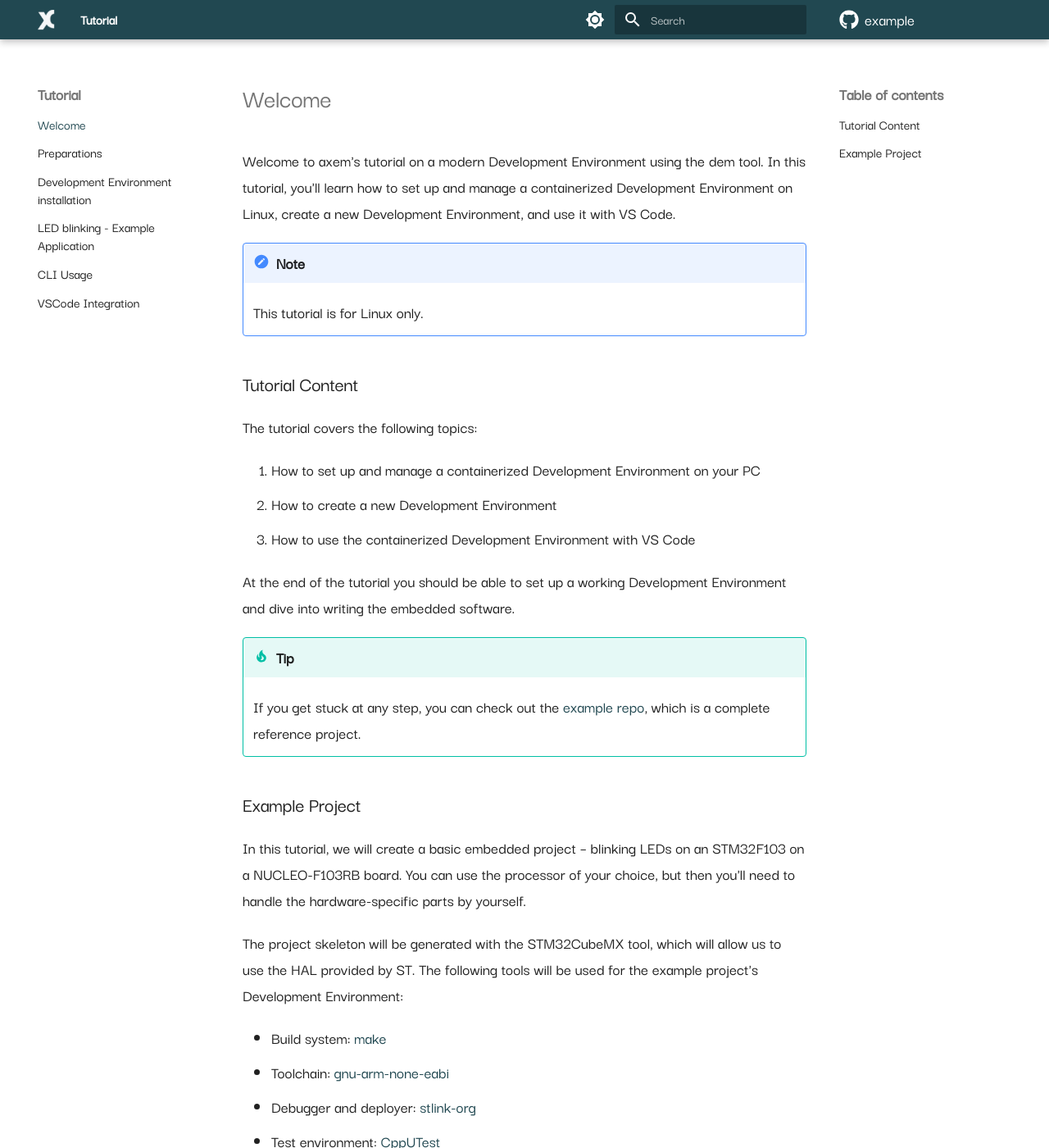
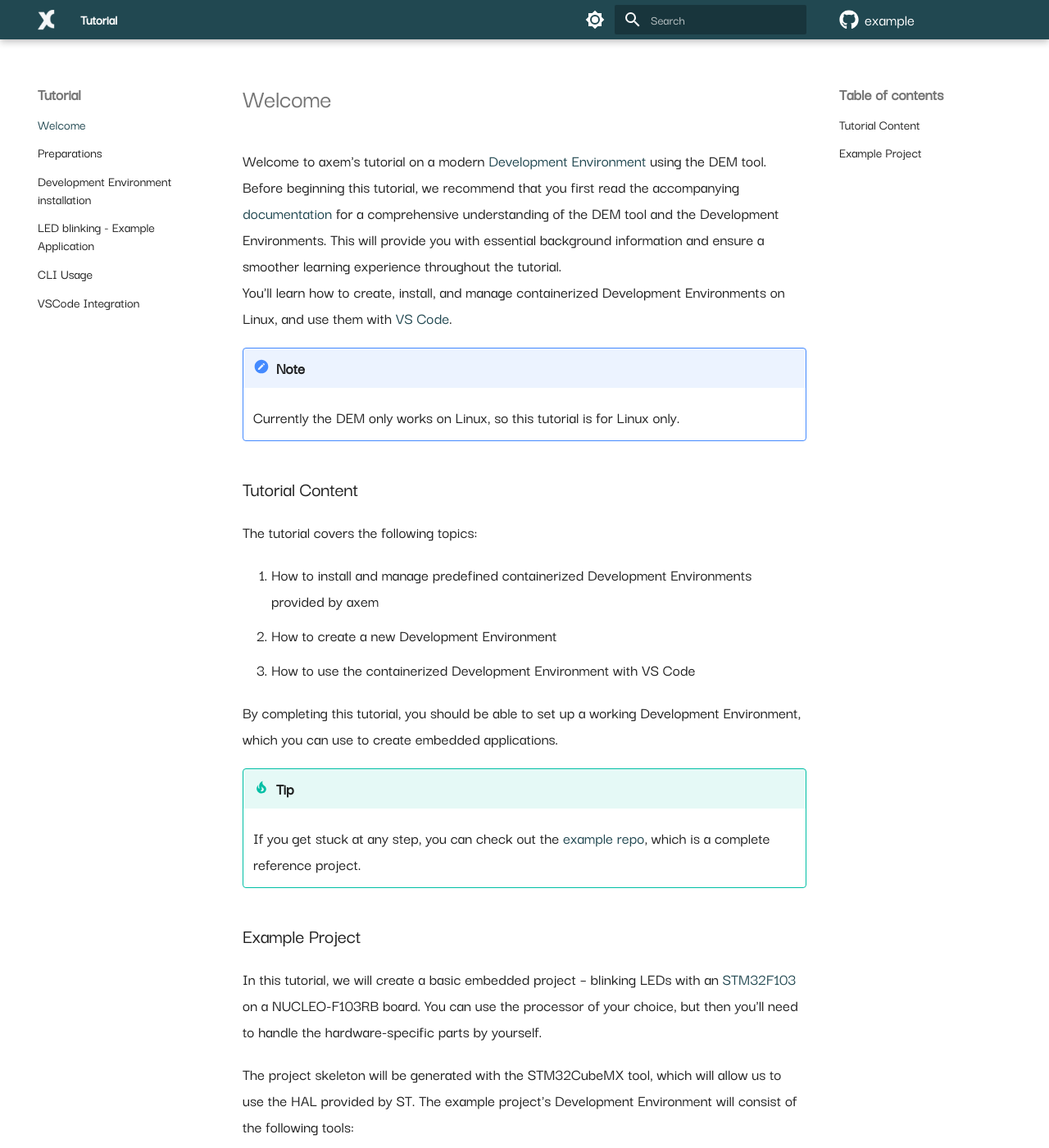
Before and after one commit to axem-solutions/example, an MkDocs documentation site: the page built from docs/index.md, in a window 1280 px wide and 1400 px high. Shown: the whole window at 82% size. Built offline with MkDocs 1.6.1 and Material for MkDocs 9.7.7, drawn with Linux system fonts in a browser that asks for light colours; comment, search, counter and statistics services are not loaded.

Commit message:
Fixing findings.

```diff
--- a/docs/index.md
+++ b/docs/index.md
@@ -1,23 +1,28 @@
 # Welcome
 
-Welcome to axem's tutorial on a modern Development Environment using the dem tool. In this tutorial,
-you'll learn how to set up and manage a containerized Development Environment on Linux, create a new
-Development Environment, and use it with VS Code.
+Welcome to axem's tutorial on a modern
+[Development Environment](https://axemsolutions.io/dem_doc/development_environments/) using the DEM
+tool. Before beginning this tutorial, we recommend that you first read the accompanying
+[documentation](https://axemsolutions.io/dem_doc/) for a comprehensive understanding of the DEM tool
+and the Development Environments. This will provide you with essential background information and
+ensure a smoother learning experience throughout the tutorial.
+You'll learn how to create, install, and manage containerized Development Environments on Linux, and
+use them with [VS Code](https://code.visualstudio.com/).
 
 !!! note
 
-    This tutorial is for Linux only.
+    Currently the DEM only works on Linux, so this tutorial is for Linux only.
 
 ## Tutorial Content
 
 The tutorial covers the following topics:
 
-1. How to set up and manage a containerized Development Environment on your PC
+1. How to install and manage predefined containerized Development Environments provided by axem
 2. How to create a new Development Environment
 3. How to use the containerized Development Environment with VS Code
 
-At the end of the tutorial you should be able to set up a working Development Environment and dive
-into writing the embedded software.
+By completing this tutorial, you should be able to set up a working Development Environment, which
+you can use to create embedded applications.
 
 !!! tip
 
@@ -27,12 +32,13 @@ into writing the embedded software.
 
 ## Example Project
 
-In this tutorial, we will create a basic embedded project – blinking LEDs on an STM32F103 on a
+In this tutorial, we will create a basic embedded project – blinking LEDs with an
+[STM32F103](https://www.st.com/en/microcontrollers-microprocessors/stm32f103.html) on a
 NUCLEO-F103RB board. You can use the processor of your choice, but then you'll need to handle the
 hardware-specific parts by yourself.
 
 The project skeleton will be generated with the STM32CubeMX tool, which will allow us to use the HAL
-provided by ST. The following tools will be used for the example project's Development Environment:
+provided by ST. The example project's Development Environment will consist of the following tools:
 
 - Build system: [make](https://www.gnu.org/software/make/#documentation)
 - Toolchain: [gnu-arm-none-eabi](https://gcc.gnu.org/onlinedocs/)
```
Also changed, not shown: docs/dev_env.md (+1 -1 lines), docs/preparations.md (+5 -3 lines), 1 other file.
